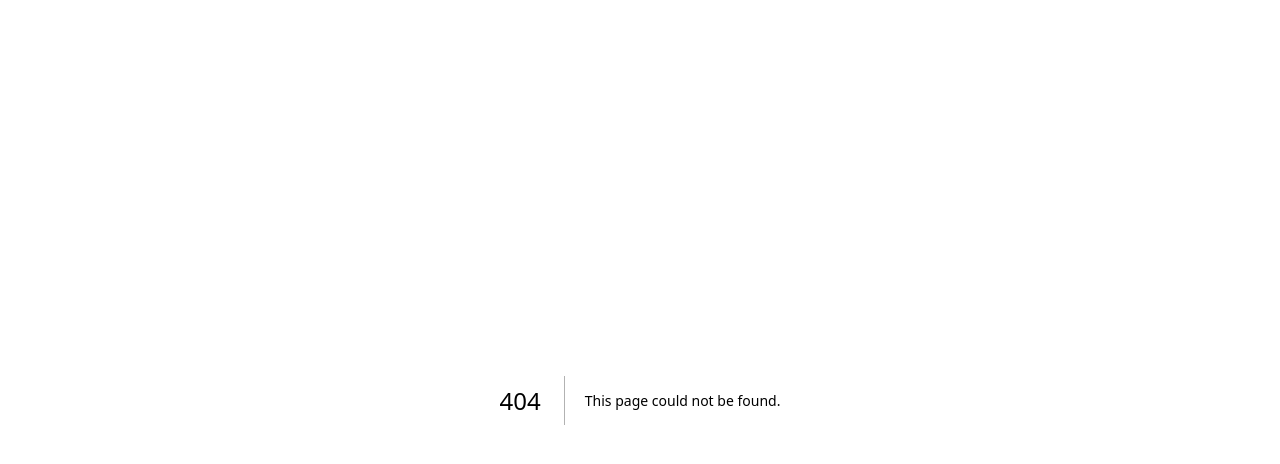
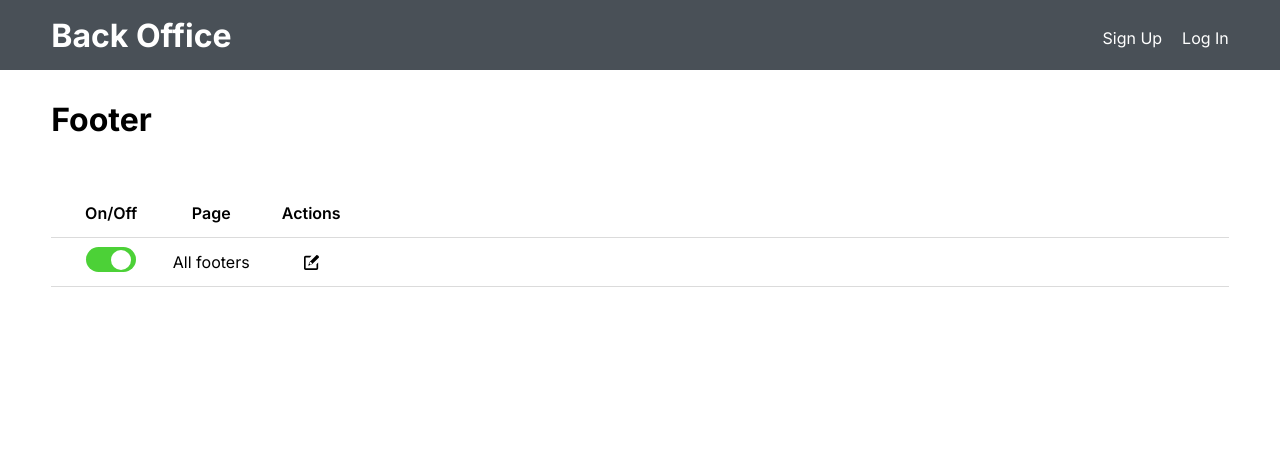
Before and after one commit to Lloyd147/bonus9ja-fe, a Next.js app: page /admin/footer in a window 1280 px wide. Before the commit this address had no page. Shown: the top 464 px of the page. Built offline with nearby package versions, Linux system fonts and the light colour scheme.

Commit message:
Create admin footer page

```diff
--- /dev/null
+++ b/src/app/admin/footer/footer-styles.scss
@@ -0,0 +1,30 @@
+.footer-options {
+  margin-top: 50px;
+  .row {
+    display: flex;
+    align-items: center;
+    justify-content: flex-start;
+    padding: 10px;
+    border-bottom: 1px solid #dbdbdb;
+  }
+
+  .footer-cell {
+    width: 100px;
+    text-align: center;
+    display: flex;
+    align-items: center;
+    justify-content: center;
+  }
+
+  .options__header {
+    font-weight: 600;
+  }
+
+  .options__body {
+    .body__option {
+      .edit-icon {
+        width: 15px;
+      }
+    }
+  }
+}
--- /dev/null
+++ b/src/app/admin/footer/page.tsx
@@ -0,0 +1,30 @@
+import ToggleSwitch from "@/components/ToggleSwitch";
+import React from "react";
+
+const AdminFooterPage = async () => {
+  return (
+    <div className="wrapper">
+      <div className="button-row">
+        <h1>Footer</h1>
+      </div>
+      <div className="footer-options">
+        <div className="options__header row">
+          <div className="header__option footer-cell">On/Off</div>
+          <div className="header__option footer-cell">Page</div>
+          <div className="header__option footer-cell">Actions</div>
+        </div>
+        <div className="options__body row">
+          <div className="body__option footer-cell">
+            <ToggleSwitch />
+          </div>
+          <div className="body__option footer-cell">All footers</div>
+          <div className="body__option footer-cell">
+            <img className="edit-icon" src="/images/edit.svg" />
+          </div>
+        </div>
+      </div>
+    </div>
+  );
+};
+
+export default AdminFooterPage;
--- a/src/app/global-styles.scss
+++ b/src/app/global-styles.scss
@@ -1,36 +1,37 @@
-@import '/src/components/FormContainer/FormContainer-styles.scss';
-@import '/src/components/Header/Header-styles.scss';
-@import '/src/components/Row/Row-styles.scss';
-@import '/src/components/Table/Table-styles.scss';
-@import '/src/app/admin/offers/offers-styles.scss';
-@import '/src/app/admin/login/Login-styles.scss';
-@import '/src/app/admin/signup/SignUp-styles.scss';
-@import '/src/components/Blogs/Blog-styles.scss';
-@import '/src/components/Cards/Card-styles.scss';
-@import '/src/components/ImageUploader/image-uploader-styles.scss';
-@import '/src/components/NavBar/NavBar-styles.scss';
-@import '/src/components/ReviewCard/ReviewCard-styles.scss';
-@import '/src/components/T&CS/TCS-styles.scss';
-@import '/src/components/TabCardOpen/TabCardsOpen-styles.scss';
-@import '/src/components/TabCards/TabCard-styles.scss';
-@import '/src/components/Toogle/Toogle-styles.scss';
-@import '/src/components/Toogle/Toogle-styles.scss';
-@import '/src/app/blog/Blog-styles.scss';
-@import 'src/app/bet/Bet-styles.scss';
-@import 'src/components/CustomSelect/CustomSelect-styles.scss';
-@import 'src/components/MarketSelect/MarketSelect-styles.scss';
-@import 'src/components/BetsList/BetsList-styles.scss';
-@import 'src/components/Tag/Tag-styles.scss';
-@import 'src/components/BetCheckbox/BetCheckbox-styles.scss';
-@import 'src/components/BetCard/BetCard-styles.scss';
-@import 'src/components/DayFilter/DayFilter-styles.scss';
-@import 'src/components/BetActionBar/BetActionBar-styles.scss';
-@import 'src/components/OddsSection/OddsSection-styles.scss';
-@import 'src/components/OddsTable/OddsTable-styles.scss';
-@import 'src/components/BetSlip/BetSlip-styles.scss';
-@import 'src/components/BetsSection/BetsSection-styles.scss';
-@import 'src/components/OddsForm/OddsForm-styles.scss';
-@import 'src/components/ToggleSwitch/ToggleSwitch-styles.scss';
+@import "/src/components/FormContainer/FormContainer-styles.scss";
+@import "/src/components/Header/Header-styles.scss";
+@import "/src/components/Row/Row-styles.scss";
+@import "/src/components/Table/Table-styles.scss";
+@import "/src/app/admin/offers/offers-styles.scss";
+@import "/src/app/admin/login/Login-styles.scss";
+@import "/src/app/admin/footer/footer-styles.scss";
+@import "/src/app/admin/signup/SignUp-styles.scss";
+@import "/src/components/Blogs/Blog-styles.scss";
+@import "/src/components/Cards/Card-styles.scss";
+@import "/src/components/ImageUploader/image-uploader-styles.scss";
+@import "/src/components/NavBar/NavBar-styles.scss";
+@import "/src/components/ReviewCard/ReviewCard-styles.scss";
+@import "/src/components/T&CS/TCS-styles.scss";
+@import "/src/components/TabCardOpen/TabCardsOpen-styles.scss";
+@import "/src/components/TabCards/TabCard-styles.scss";
+@import "/src/components/Toogle/Toogle-styles.scss";
+@import "/src/components/Toogle/Toogle-styles.scss";
+@import "/src/app/blog/Blog-styles.scss";
+@import "src/app/bet/Bet-styles.scss";
+@import "src/components/CustomSelect/CustomSelect-styles.scss";
+@import "src/components/MarketSelect/MarketSelect-styles.scss";
+@import "src/components/BetsList/BetsList-styles.scss";
+@import "src/components/Tag/Tag-styles.scss";
+@import "src/components/BetCheckbox/BetCheckbox-styles.scss";
+@import "src/components/BetCard/BetCard-styles.scss";
+@import "src/components/DayFilter/DayFilter-styles.scss";
+@import "src/components/BetActionBar/BetActionBar-styles.scss";
+@import "src/components/OddsSection/OddsSection-styles.scss";
+@import "src/components/OddsTable/OddsTable-styles.scss";
+@import "src/components/BetSlip/BetSlip-styles.scss";
+@import "src/components/BetsSection/BetsSection-styles.scss";
+@import "src/components/OddsForm/OddsForm-styles.scss";
+@import "src/components/ToggleSwitch/ToggleSwitch-styles.scss";
 
 // CSS reset
 *,
```
